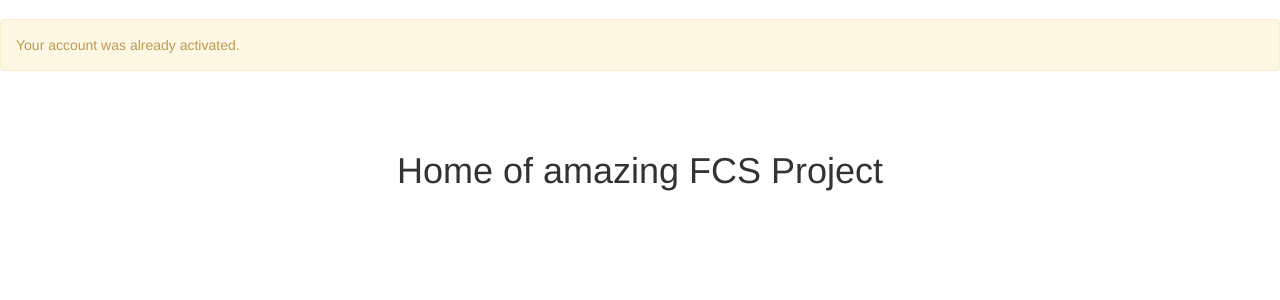
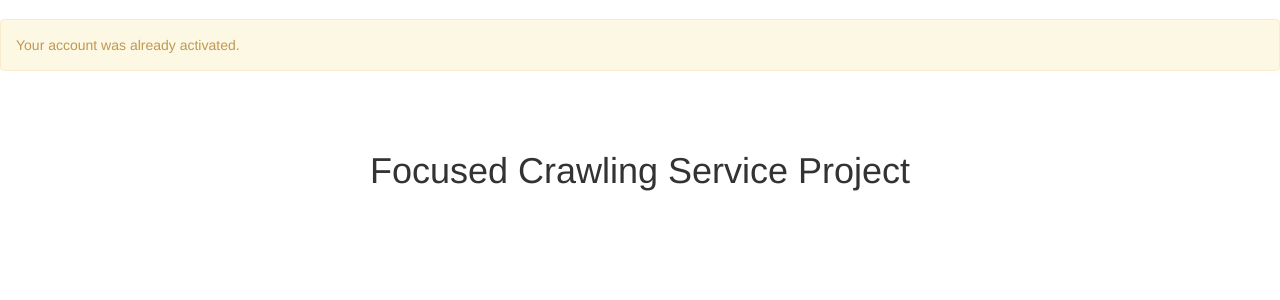
Before and after one commit to agh-glk/fcs, a Django app: template fcs/accounts/templates/activate.html in a window 1280 px wide. Shown: the part 51-351 px from the top of the page. Run offline with Django 3.2, Linux system fonts and the light colour scheme; the template is opened without the code that fills it, so the values that code supplies are empty; some libraries are stand-ins or nearby versions.

Commit message:
[NT] Tutorial.

```diff
--- a/fcs/fcs/manager/templates/base.html
+++ b/fcs/fcs/manager/templates/base.html
@@ -22,7 +22,7 @@
 
     <div class="main-content">
         {% block content %}
-        <h1 class="title">Home of amazing FCS Project</h1>
+        <h1 class="title">Focused Crawling Service Project</h1>
         {% endblock content %}
     </div>
 
--- a/server/link_db.py
+++ b/server/link_db.py
@@ -31,7 +31,6 @@ class BaseLinkDB(object):
 
 
 class GraphAndBTreeDB(BaseLinkDB):
-    FOUND_LINKS_DB = "_found_links_db"
     PRIORITY_QUEUE_DB = "_priority_queue_db"
 
     def __init__(self, base_name, policy_module):
```
Also changed, not shown: 3 other files.
